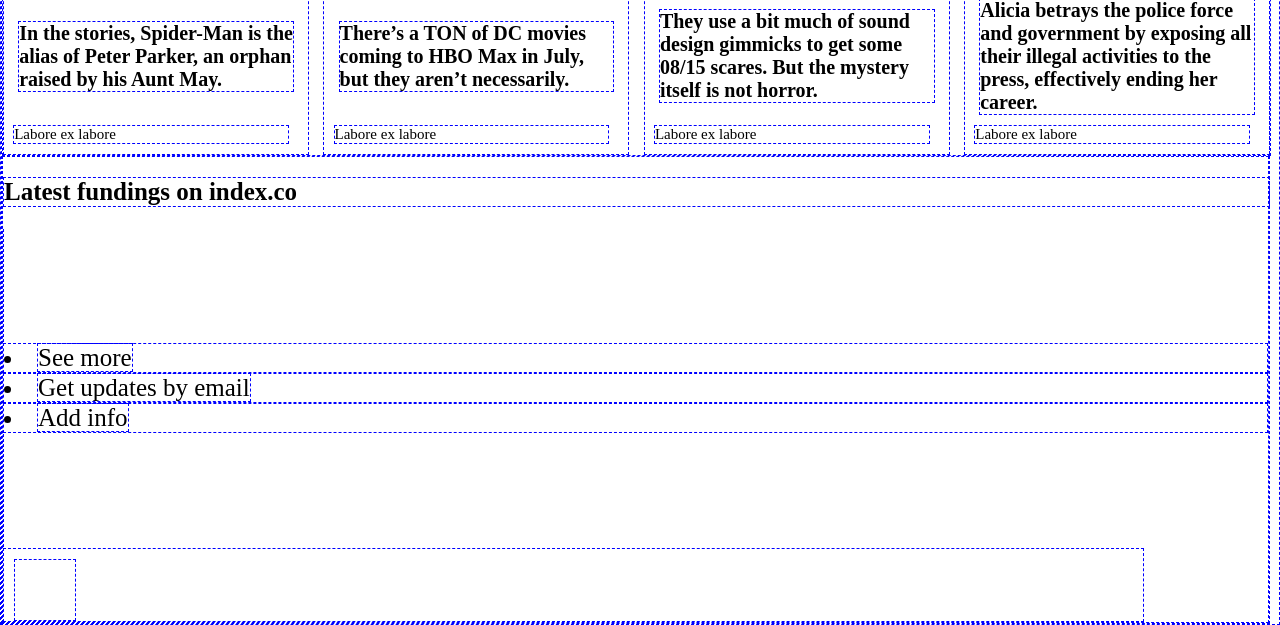
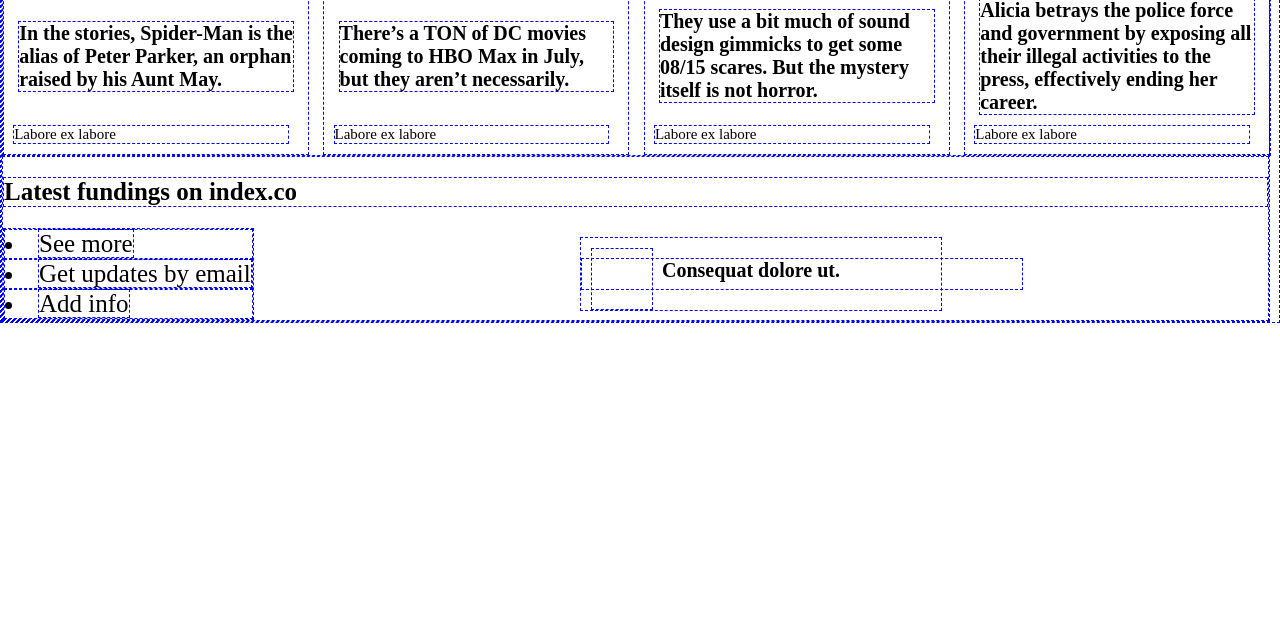
Before and after one commit to lucianosarno/responsiveDesign, a plain HTML site: page index.html in a window 1280 px wide. Shown: the part 1290-1915 px from the top of the page. After the commit the page ends 1613 px from the top, so only its background shows below. Drawn offline with Linux system fonts and the light colour scheme.

Commit message:
Working on latestFundings highlights POSITIONING

```diff
--- a/css/0000to0760.css
+++ b/css/0000to0760.css
@@ -94,20 +94,40 @@ html {
   float: left;
 }
 
-.latestFundings {}
+.latestFundings {
+  display: flex;
+  direction: row;
+  flex-wrap: wrap;
+  justify-content: space-around;
+  align-items: center;
+}
 
-.latestFundingsHighlight__latestFundingsHighlightImg {
-  width: 60px;
-  height: 60px;
-  margin: 10px 0 0 10px;
+.latestFundings__latestFundingsHighlight {
+  margin: auto;
 }
 
 .latestFundingsHighlight {
   width: 90%;
+  max-width: 360px;
+}
+
+.latestFundingsHighlight__img {
+  width: 60px;
+  height: 60px;
+  margin: 10px 0 0 10px;
+  float: left;
+}
+
+.latestFundingsHighlight__name {
+  width: 100%;
+  height: 0.3rem;
+  font-size: 0.2rem;
+  padding: 0 0 0 80px;
 }
 
 .latestFundingsLink {
   font-size: 0.25rem;
+  align-self: flex-start;
 }
 
 .logo {
--- a/index.html
+++ b/index.html
@@ -146,7 +146,8 @@
             </li>
         </ui>
         <article class="latestFundingsHighlight latestFundings__latestFundingsHighlight">
-            <div class="latestFundingsHighlight__latestFundingsHighlightImg"></div>
+            <div class="latestFundingsHighlight__img"></div>
+            <h3 class="latestFundingsHighlight__name">Consequat dolore ut.</h3>
         </article>
     </section>
   </body>
```
